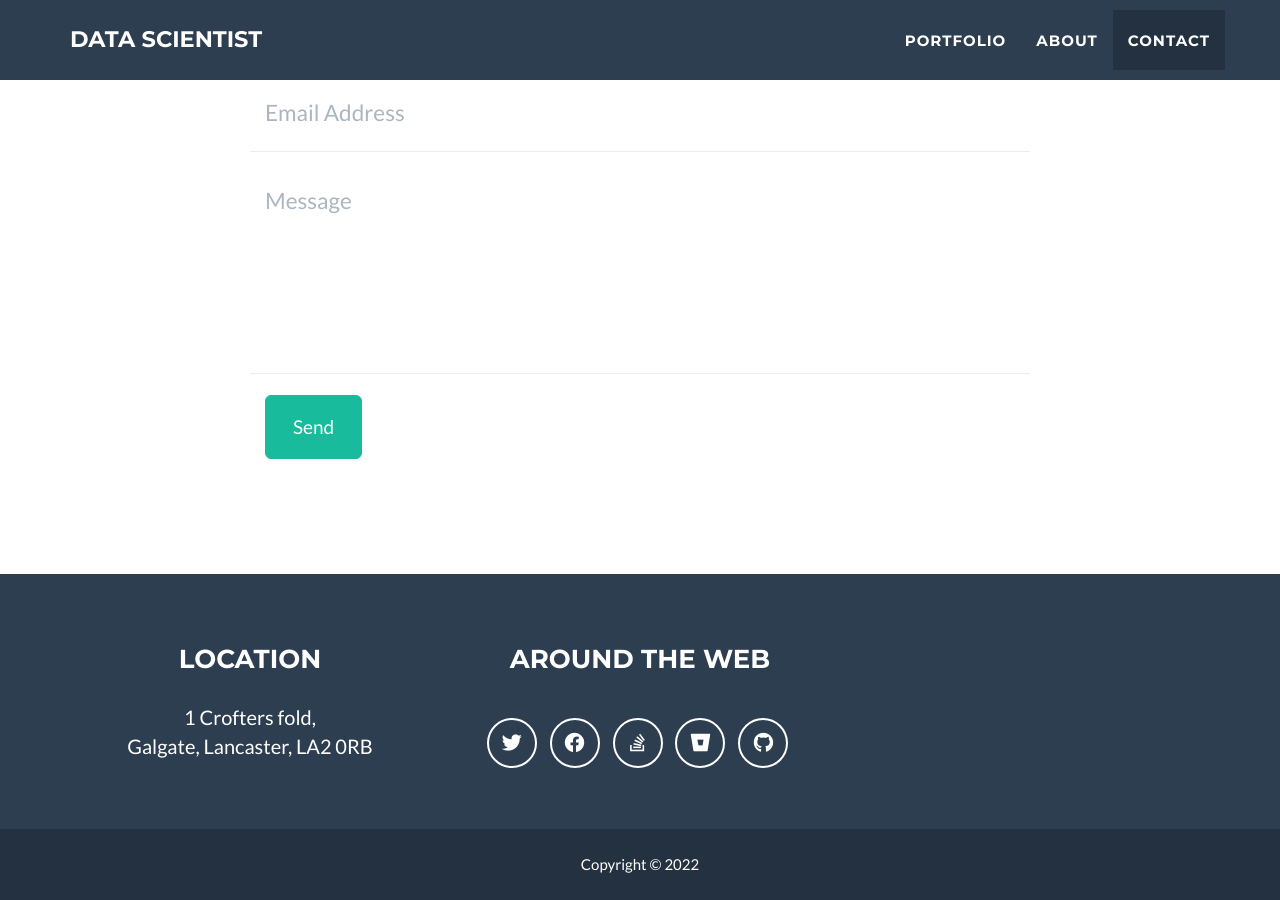
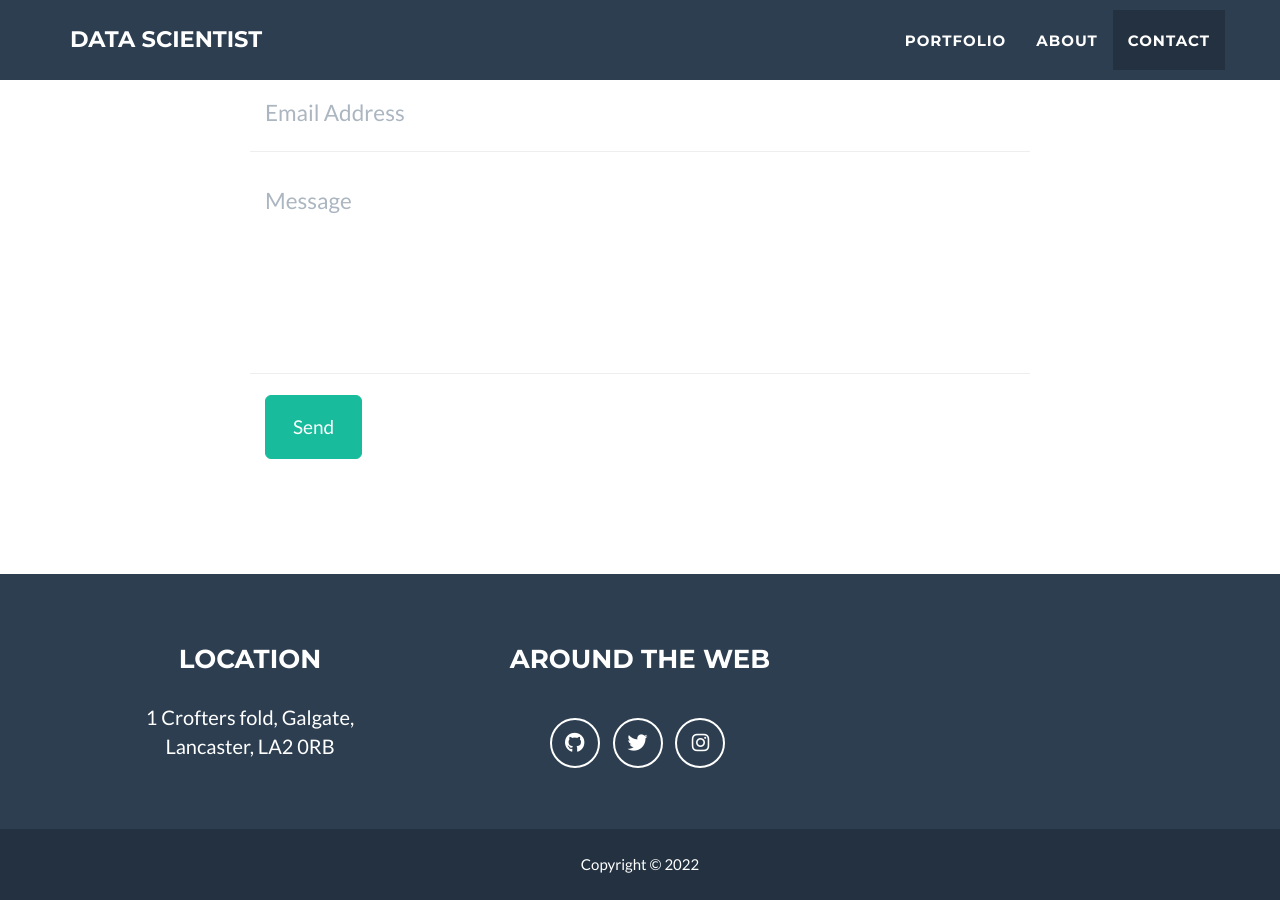
Before and after one commit to jamiedumayne/jamiedumayne.github.io, a Jekyll site: the page built from _posts/2014-07-18-project-1.markdown, in a window 1280 px wide and 900 px high, scrolled down 2471 px. Built offline with Jekyll 4.4.1, drawn with Linux system fonts in a browser that asks for light colours; part of the change alters nothing that is shown.

```diff
--- a/_config.yml
+++ b/_config.yml
@@ -38,21 +38,18 @@ footer:
 
 # Social networks usernames (many more available: google-plus, flickr, dribbble, pinterest, instagram, tumblr, linkedin, etc.)
 social:
+  - title: github
+    url: http://github.com/jekyll
   - title: twitter
     url: http://twitter.com/jekyllrb
-  - title: facebook
-    url:
-  - title: stack-overflow
-    url: http://stackoverflow.com/questions/tagged/jekyll
-  - title: bitbucket
-    url: http://bitbucket.org/jekyll
-  - title: github
-    url: http://github.com/jekyll
+  - title: instagram
+    url: https://www.instagram.com/astro_phd/
+
 
 # Postal address (add as many lines as necessary)
 address:
-  - line: 1 Crofters fold,
-  - line: Galgate, Lancaster, LA2 0RB
+  - line: 1 Crofters fold, Galgate,
+  - line: Lancaster, LA2 0RB
 
 # Credits content
 #credits: 'Freelancer is a free to use, open source Bootstrap theme created by <a href="http://startbootstrap.com">Start Bootstrap</a>.'
```
